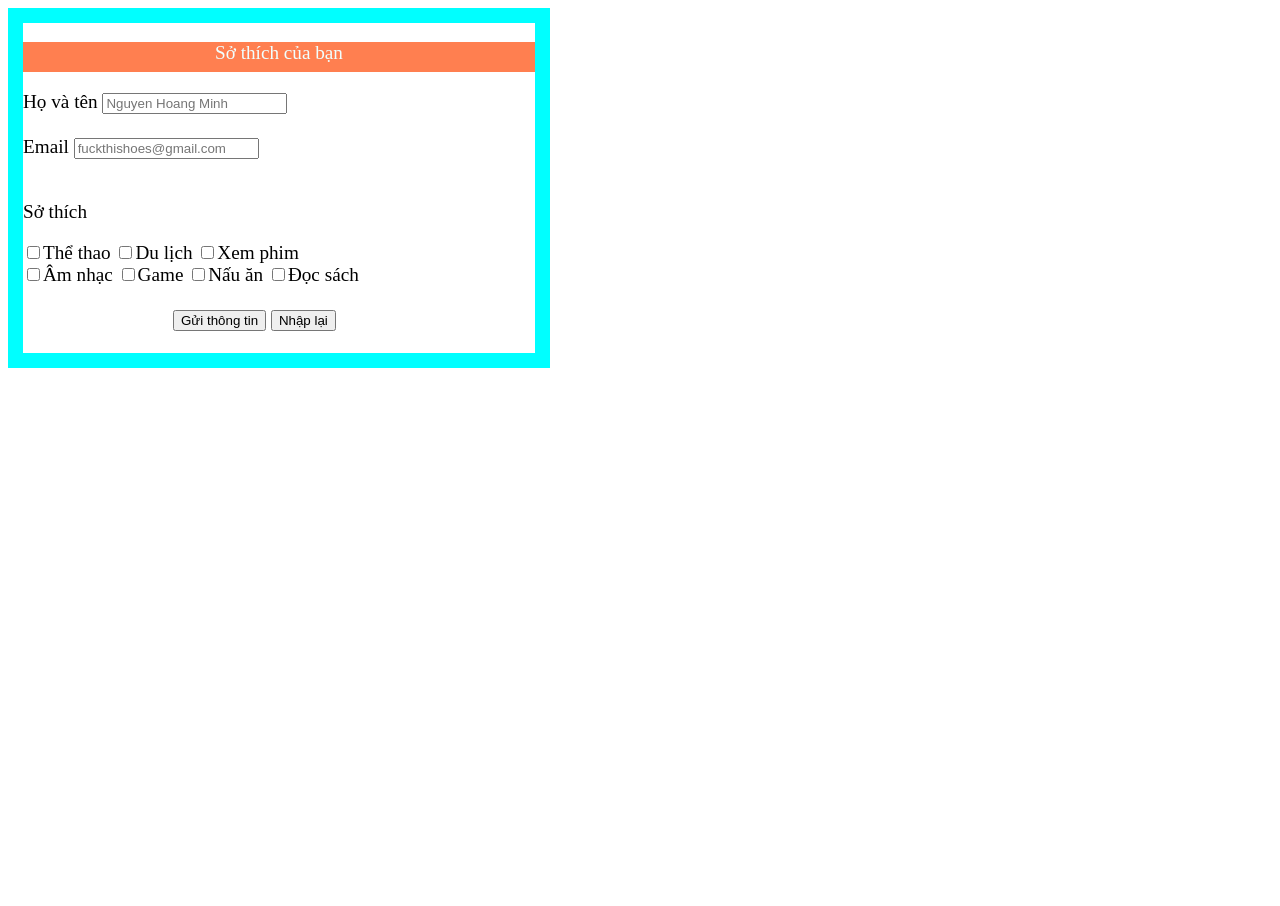
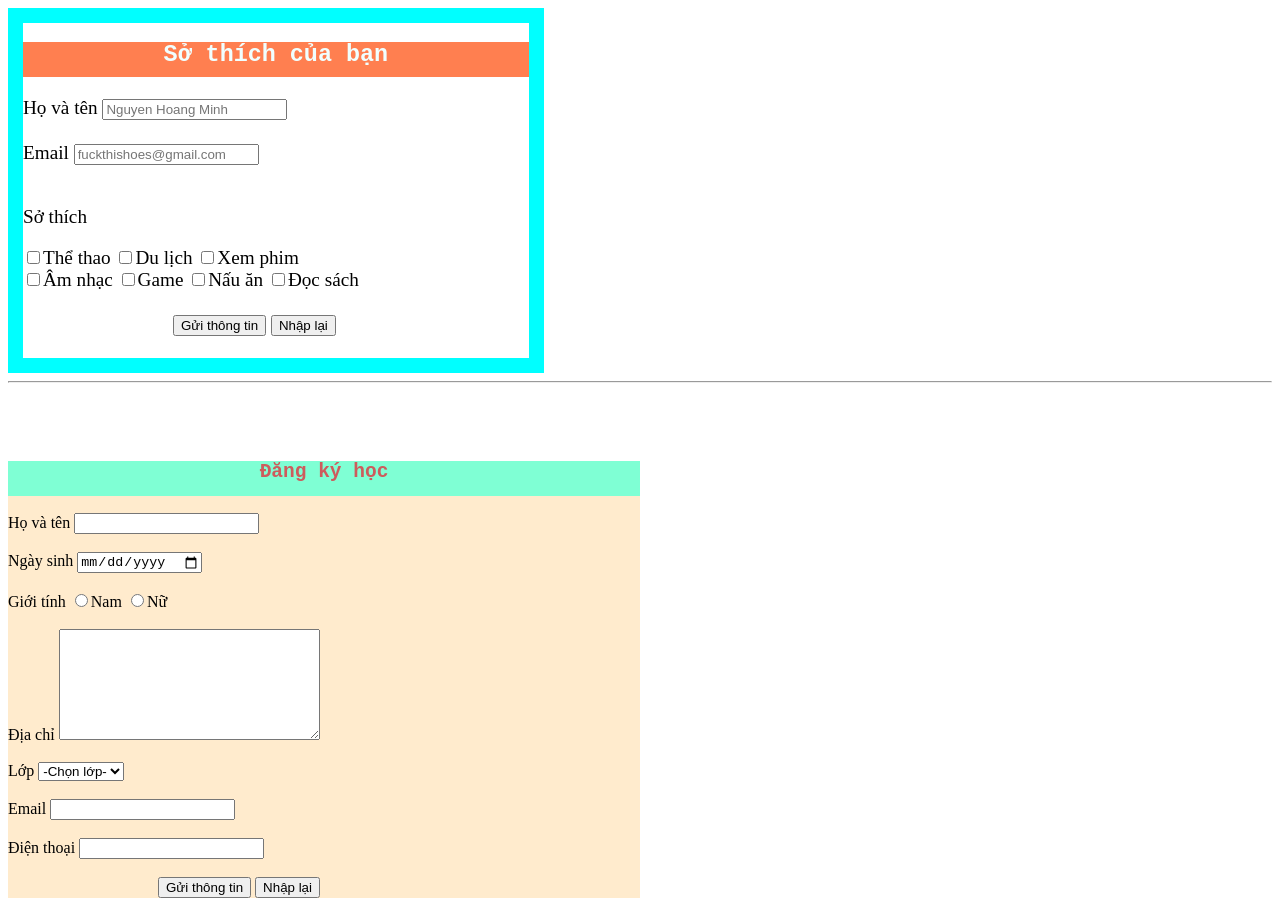
Before and after one commit to hoangminhas/MD1-project-1, a plain HTML site: page overSimpleForm.html in a window 1280 px wide. Before the commit the page ends 800 px from the top, so only its background shows below. Drawn offline with Linux system fonts and the light colour scheme.

Commit message:
Tao form nang cao

```diff
--- a/overSimpleForm.html
+++ b/overSimpleForm.html
@@ -4,9 +4,10 @@
     <meta charset="UTF-8">
     <title>Codegym form</title>
 </head>
-<body style="border: 15px solid cyan; width: 40%; font-family: 'Academy Engraved LET'; font-size: larger">
-    <p style="background-color: coral; height: 30px; text-align: center; color: azure">Sở thích của bạn</p>
-    <form action="#" method="post">
+<body>
+
+    <form action="#" method="post" style="border: 15px solid cyan; width: 40%; font-family: 'Academy Engraved LET'; font-size: larger">
+        <h2 style="background-color: coral; height: 35px; text-align: center; color: azure; font-family: monospace" >Sở thích của bạn</h2>
         <label for="name">Họ và tên</label>
         <input id="name" type="text" placeholder="Nguyen Hoang Minh"><br><br>
 
@@ -26,5 +27,35 @@
         <button type="reset" value="reset" style="">Nhập lại</button>
         <br><br>
     </form>
+
+    <hr>
+    <br><br><br>
+
+    <form action="#" method="post" style="background-color: blanchedalmond; width: 50%" >
+        <h2 style="background-color: aquamarine ; height: 35px; text-align: center; color: indianred; font-family: monospace" >Đăng ký học </h2>
+        <label for="name2">Họ và tên</label>
+        <input id="name2" type="text"><br><br>
+        <label for="birth">Ngày sinh</label>
+        <input id="birth" type="date"><br><br>
+        <label>Giới tính</label>
+        <input type="radio" value="male" name="gender">Nam
+        <input type="radio" value="female" name="gender">Nữ<br><br>
+        <label for="address">Địa chỉ</label>
+        <textarea id="address" name="address" cols="30" rows="7"></textarea><br><br>
+        <label for="class">Lớp</label>
+        <select name="class" id="class">
+            <option value="" disabled selected>-Chọn lớp-</option>
+            <option value="class1">C1121I1</option>
+            <option value="class2">C1121H1</option>
+            <option value="class3">C6699GG</option>
+        </select><br><br>
+        <label for="email2">Email</label>
+        <input id="email2" type="email"><br><br>
+        <label for="number">Điện thoại</label>
+        <input id="number" type="tel" name="phone"><br><br>
+
+        <button type="submit" value="submit" style="margin-left: 150px">Gửi thông tin</button>
+        <button type="reset" value="reset" style="">Nhập lại</button>
+    </form>
 </body>
 </html>
```
